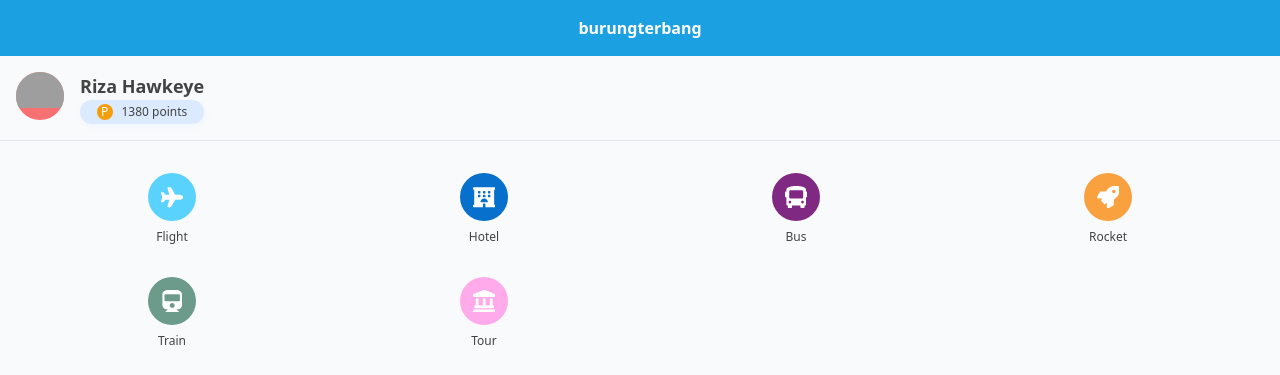
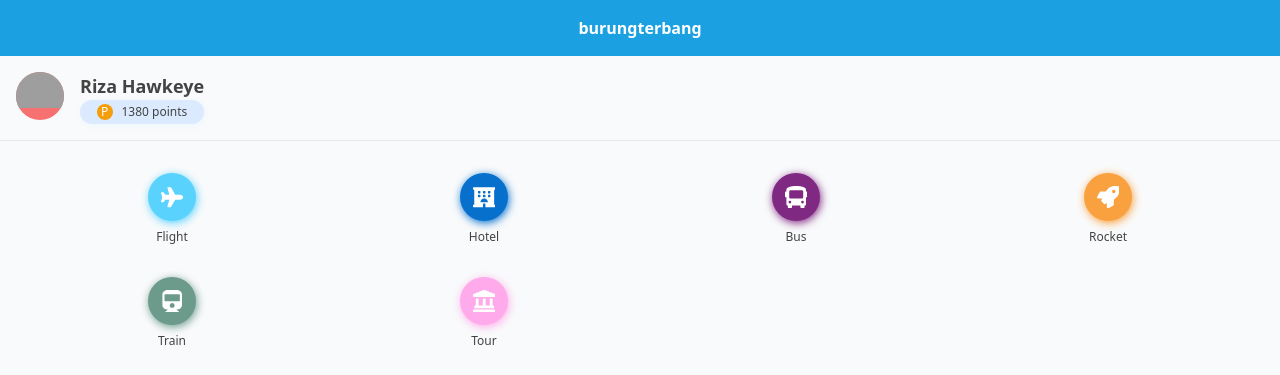
Before and after one commit to masbagal/hello-twa, a Next.js app: page / in a window 1280 px wide. Shown: the top 375 px of the page. Built offline with nearby package versions, Linux system fonts and the light colour scheme; grey boxes are pictures that could not be loaded.

Commit message:
conditional shadow

```diff
--- a/components/ProductIcon.tsx
+++ b/components/ProductIcon.tsx
@@ -33,13 +33,15 @@ export default function ProductIcon(props: Props) {
     setTimeout(() => { router.push(url) }, 400)
   }
 
+  const buttonStyle = isClicked ? { background: backgroundColor } : { background: backgroundColor, boxShadow: `1px 2px 8px ${backgroundColor}` }
+
   return (
     <Link href={url} passHref>
       <a className='select-none'>
         <div className='flex flex-col items-top w-12 justify-center select-none'>
           <motion.div
             className='h-12 w-12 rounded-full bg-red-500 flex justify-center items-center'
-            style={{ background: backgroundColor }}
+            style={buttonStyle}
             animate={isClicked ? "clicked" : "default"}
             variants={animateVariants}
             onClick={handleClick}
```
